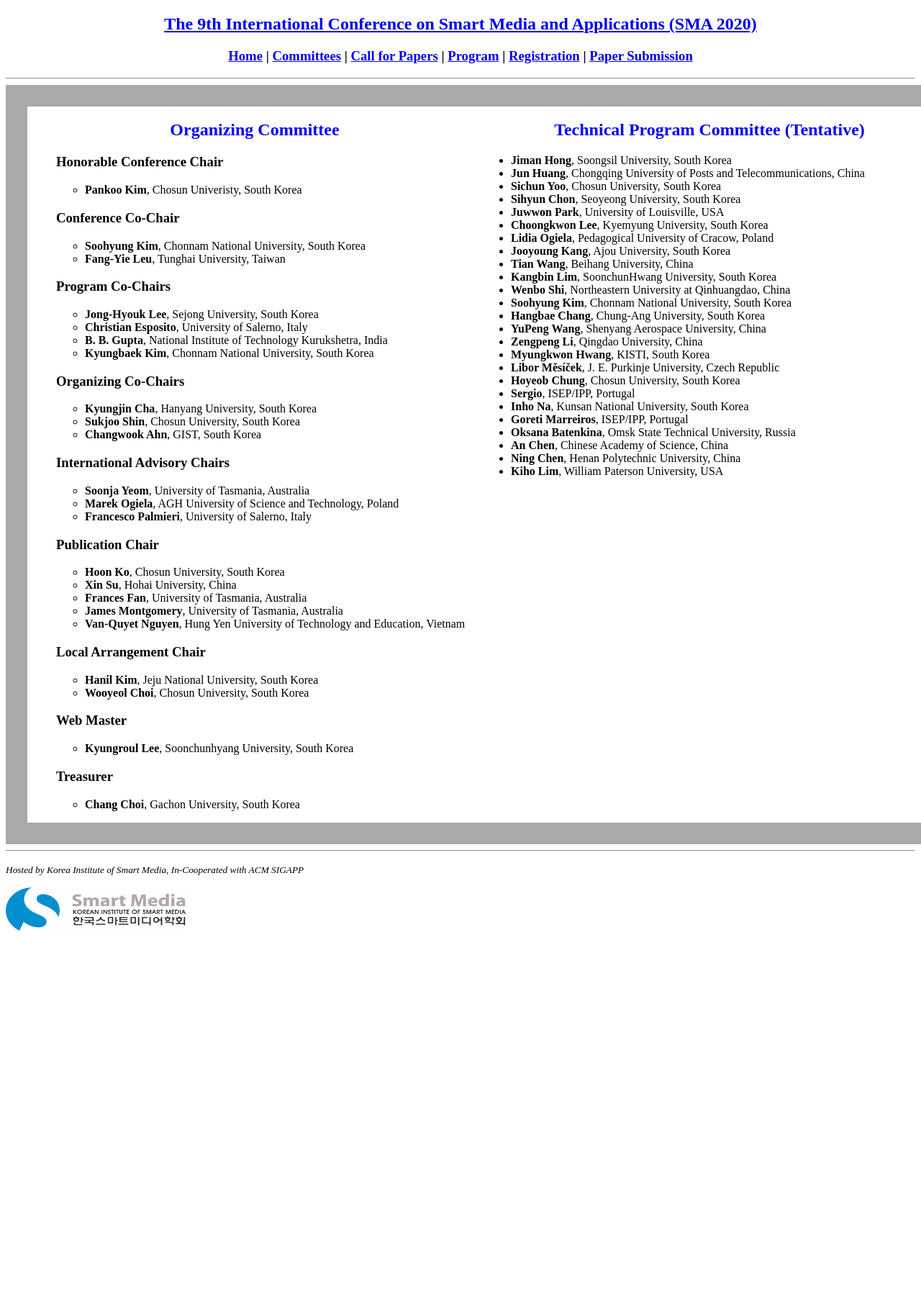
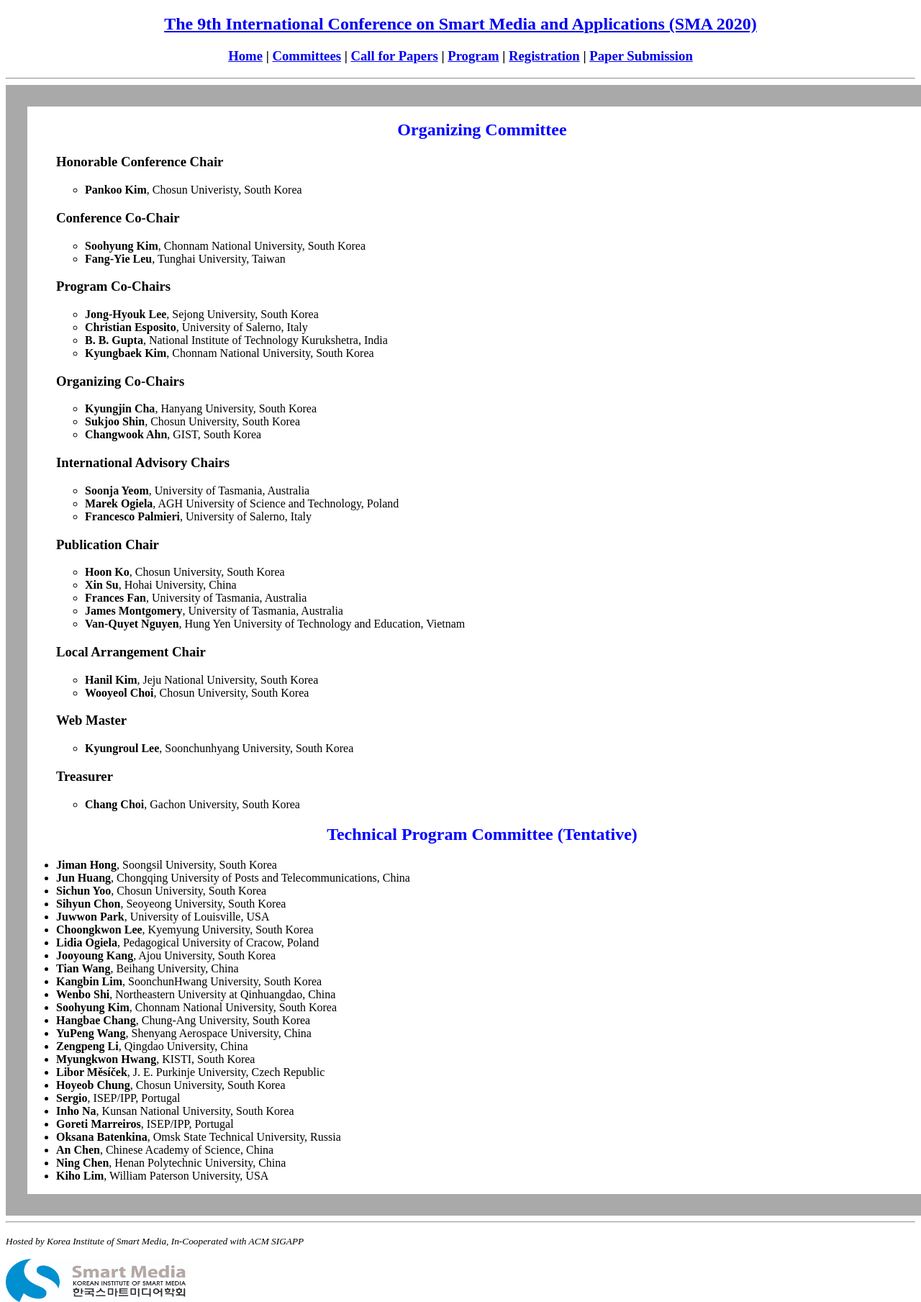
Before and after one commit to icea-conf/sma-2020.github.io, a Jekyll site: the page built from committee/index.html, in a window 1280 px wide. Shown: the whole page at 72% size. Built offline with Jekyll 4.4.1, drawn with Linux system fonts in a browser that asks for light colours; before the commit the page ends 1293 px from its top, so only the background shows below that.

Commit message:
Update index.html

```diff
--- a/committee/index.html
+++ b/committee/index.html
@@ -64,9 +64,7 @@ title: SMA 2020
 			  	<li><b>Chang Choi</b>, Gachon University, South Korea</li>
 		    	</ul>
 		</ul>
-	</div>
 
-	<div class="div-child">
 		<h2 style="color:#0000FF; text-align:center">Technical Program Committee (Tentative)</h2>
 		<ul>
 			<li><b>Jiman Hong</b>, Soongsil University, South Korea</li>
```
